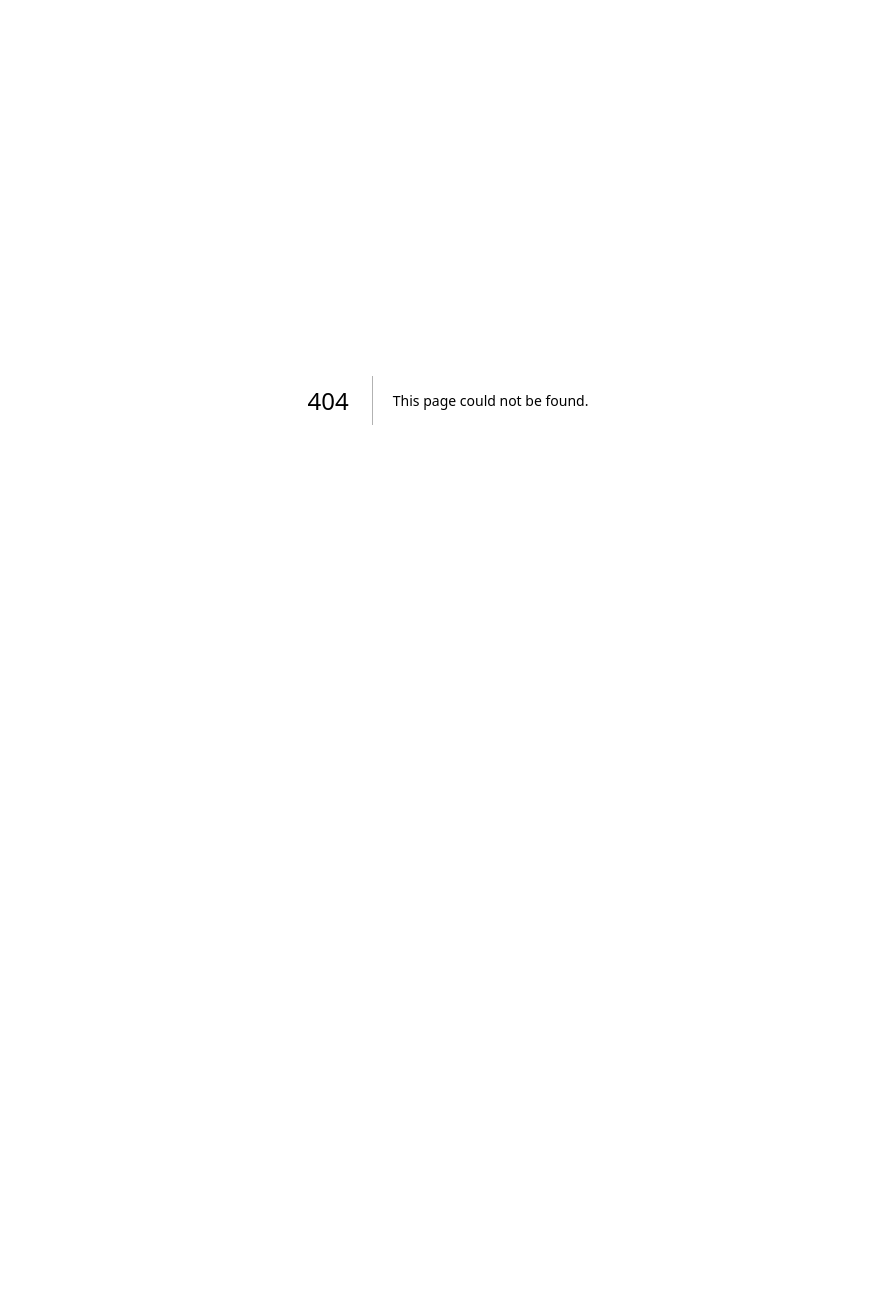
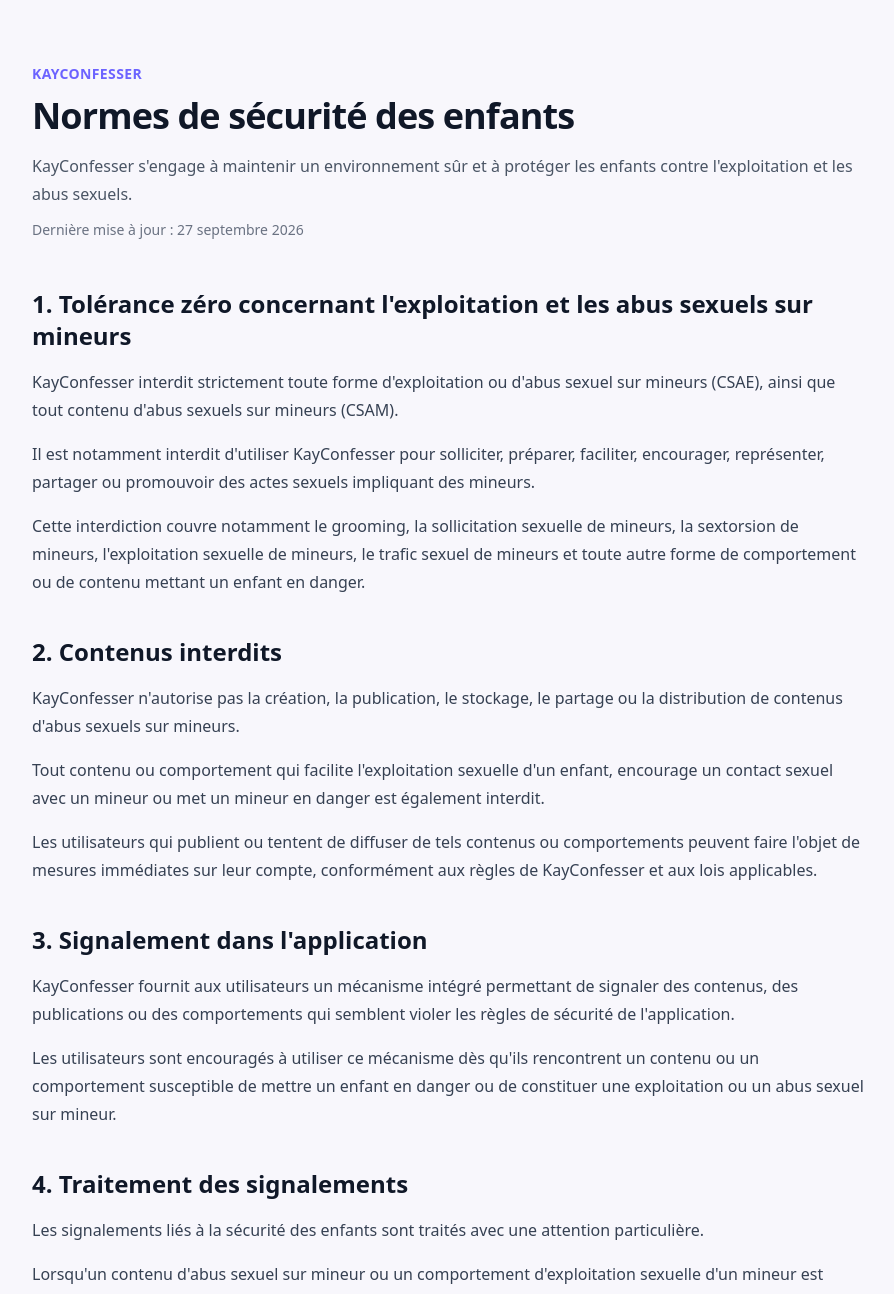
Before and after one commit to Layemamour/anonymous-advice-web, a Next.js app: page /securite-enfants in a window 1280 px wide. Before the commit this address had no page. Shown: the top 1294 px of the page, without its empty margins (192-1086 px from the left). Before the commit the page ends 800 px from the top, so only its background shows below. Built offline with nearby package versions, Linux system fonts and the light colour scheme.

Commit message:
feat: add child safety standards page

```diff
--- /dev/null
+++ b/src/app/securite-enfants/page.tsx
@@ -0,0 +1,243 @@
+import type { Metadata } from "next";
+
+export const metadata: Metadata = {
+  title: "Sécurité des enfants | KayConfesser",
+  description:
+    "Normes de sécurité des enfants de KayConfesser concernant la prévention de l'exploitation et des abus sexuels sur mineurs.",
+  robots: {
+    index: true,
+    follow: true,
+  },
+};
+
+export default function SecuriteEnfantsPage() {
+  return (
+    <main className="min-h-screen bg-[#F8F7FC] text-gray-900">
+      <div className="mx-auto max-w-4xl px-6 py-16 sm:px-8">
+        <header className="mb-12">
+          <p className="mb-3 text-sm font-semibold uppercase tracking-wide text-[#6C63FF]">
+            KayConfesser
+          </p>
+
+          <h1 className="text-3xl font-bold tracking-tight sm:text-4xl">
+            Normes de sécurité des enfants
+          </h1>
+
+          <p className="mt-4 text-base leading-7 text-gray-600">
+            KayConfesser s'engage à maintenir un environnement sûr et à
+            protéger les enfants contre l'exploitation et les abus sexuels.
+          </p>
+
+          <p className="mt-3 text-sm text-gray-500">
+            Dernière mise à jour : 27 septembre 2026
+          </p>
+        </header>
+
+        <div className="space-y-10">
+          <section>
+            <h2 className="text-2xl font-semibold">
+              1. Tolérance zéro concernant l'exploitation et les abus sexuels
+              sur mineurs
+            </h2>
+
+            <p className="mt-4 leading-7 text-gray-700">
+              KayConfesser interdit strictement toute forme d'exploitation ou
+              d'abus sexuel sur mineurs (CSAE), ainsi que tout contenu
+              d'abus sexuels sur mineurs (CSAM).
+            </p>
+
+            <p className="mt-4 leading-7 text-gray-700">
+              Il est notamment interdit d'utiliser KayConfesser pour
+              solliciter, préparer, faciliter, encourager, représenter,
+              partager ou promouvoir des actes sexuels impliquant des
+              mineurs.
+            </p>
+
+            <p className="mt-4 leading-7 text-gray-700">
+              Cette interdiction couvre notamment le grooming, la
+              sollicitation sexuelle de mineurs, la sextorsion de mineurs,
+              l'exploitation sexuelle de mineurs, le trafic sexuel de
+              mineurs et toute autre forme de comportement ou de contenu
+              mettant un enfant en danger.
+            </p>
+          </section>
+
+          <section>
+            <h2 className="text-2xl font-semibold">
+              2. Contenus interdits
+            </h2>
+
+            <p className="mt-4 leading-7 text-gray-700">
+              KayConfesser n'autorise pas la création, la publication, le
+              stockage, le partage ou la distribution de contenus d'abus
+              sexuels sur mineurs.
+            </p>
+
+            <p className="mt-4 leading-7 text-gray-700">
+              Tout contenu ou comportement qui facilite l'exploitation
+              sexuelle d'un enfant, encourage un contact sexuel avec un
+              mineur ou met un mineur en danger est également interdit.
+            </p>
+
+            <p className="mt-4 leading-7 text-gray-700">
+              Les utilisateurs qui publient ou tentent de diffuser de tels
+              contenus ou comportements peuvent faire l'objet de mesures
+              immédiates sur leur compte, conformément aux règles de
+              KayConfesser et aux lois applicables.
+            </p>
+          </section>
+
+          <section>
+            <h2 className="text-2xl font-semibold">
+              3. Signalement dans l'application
+            </h2>
+
+            <p className="mt-4 leading-7 text-gray-700">
+              KayConfesser fournit aux utilisateurs un mécanisme intégré
+              permettant de signaler des contenus, des publications ou des
+              comportements qui semblent violer les règles de sécurité de
+              l'application.
+            </p>
+
+            <p className="mt-4 leading-7 text-gray-700">
+              Les utilisateurs sont encouragés à utiliser ce mécanisme dès
+              qu'ils rencontrent un contenu ou un comportement susceptible
+              de mettre un enfant en danger ou de constituer une exploitation
+              ou un abus sexuel sur mineur.
+            </p>
+          </section>
+
+          <section>
+            <h2 className="text-2xl font-semibold">
+              4. Traitement des signalements
+            </h2>
+
+            <p className="mt-4 leading-7 text-gray-700">
+              Les signalements liés à la sécurité des enfants sont traités
+              avec une attention particulière.
+            </p>
+
+            <p className="mt-4 leading-7 text-gray-700">
+              Lorsqu'un contenu d'abus sexuel sur mineur ou un comportement
+              d'exploitation sexuelle d'un mineur est porté à notre
+              connaissance, KayConfesser prend les mesures appropriées
+              conformément à ses procédures internes, à ses règles de
+              sécurité et aux lois applicables.
+            </p>
+
+            <p className="mt-4 leading-7 text-gray-700">
+              Ces mesures peuvent notamment comprendre le retrait du contenu
+              concerné, la restriction ou la suspension du compte concerné,
+              ainsi que toute autre mesure nécessaire pour protéger les
+              utilisateurs et préserver la sécurité de la plateforme.
+            </p>
+          </section>
+
+          <section>
+            <h2 className="text-2xl font-semibold">
+              5. Coopération avec les autorités
+            </h2>
+
+            <p className="mt-4 leading-7 text-gray-700">
+              KayConfesser respecte les lois et réglementations applicables
+              en matière de sécurité des enfants.
+            </p>
+
+            <p className="mt-4 leading-7 text-gray-700">
+              Lorsque la loi l'exige, KayConfesser coopère avec les autorités
+              compétentes et effectue les signalements requis concernant les
+              cas d'exploitation ou d'abus sexuels sur mineurs.
+            </p>
+
+            <p className="mt-4 leading-7 text-gray-700">
+              Les demandes légales valides des autorités compétentes sont
+              traitées conformément au droit applicable.
+            </p>
+          </section>
+
+          <section>
+            <h2 className="text-2xl font-semibold">
+              6. Protection des utilisateurs
+            </h2>
+
+            <p className="mt-4 leading-7 text-gray-700">
+              KayConfesser s'efforce de maintenir un environnement dans
+              lequel les utilisateurs peuvent partager leurs expériences et
+              échanger avec la communauté dans le respect des règles de
+              sécurité.
+            </p>
+
+            <p className="mt-4 leading-7 text-gray-700">
+              Les utilisateurs ne doivent jamais utiliser KayConfesser pour
+              entrer en contact avec un mineur dans un but sexuel, demander
+              des images sexuelles à un mineur, partager des contenus
+              sexuels impliquant un mineur ou faciliter toute forme
+              d'exploitation sexuelle d'un enfant.
+            </p>
+          </section>
+
+          <section>
+            <h2 className="text-2xl font-semibold">
+              7. Contact concernant la sécurité des enfants
+            </h2>
+
+            <p className="mt-4 leading-7 text-gray-700">
+              Pour toute question concernant les pratiques de KayConfesser
+              relatives à la prévention de l'exploitation et des abus sexuels
+              sur mineurs, ou pour toute demande liée à la conformité avec
+              les normes de sécurité des enfants, vous pouvez contacter :
+            </p>
+
+            <div className="mt-5 rounded-xl border border-gray-200 bg-white p-6">
+              <p className="font-semibold text-gray-900">
+                Contact sécurité des enfants
+              </p>
+
+              <p className="mt-2 text-gray-700">
+                KayConfesser
+              </p>
+
+              <p className="mt-2">
+                <a
+                  href="mailto:layemamour123@gmail.com"
+                  className="font-medium text-[#6C63FF] underline underline-offset-4"
+                >
+                  layemamour123@gmail.com
+                </a>
+              </p>
+            </div>
+          </section>
+
+          <section>
+            <h2 className="text-2xl font-semibold">
+              8. Respect des règles
+            </h2>
+
+            <p className="mt-4 leading-7 text-gray-700">
+              Ces normes font partie des règles de sécurité applicables à
+              KayConfesser. Elles peuvent être mises à jour lorsque cela est
+              nécessaire afin de tenir compte de l'évolution de la
+              plateforme, des pratiques de sécurité et des exigences
+              légales applicables.
+            </p>
+
+            <p className="mt-4 leading-7 text-gray-700">
+              KayConfesser s'engage à maintenir des mesures raisonnables et
+              appropriées pour prévenir, détecter et traiter les contenus et
+              comportements liés à l'exploitation et aux abus sexuels sur
+              mineurs.
+            </p>
+          </section>
+
+          <section className="border-t border-gray-200 pt-8">
+            <p className="text-sm leading-6 text-gray-500">
+              Cette page présente les normes publiques de KayConfesser
+              relatives à la sécurité des enfants, à l'exploitation et aux
+              abus sexuels sur mineurs.
+            </p>
+          </section>
+        </div>
+      </div>
+    </main>
+  );
+}
```
